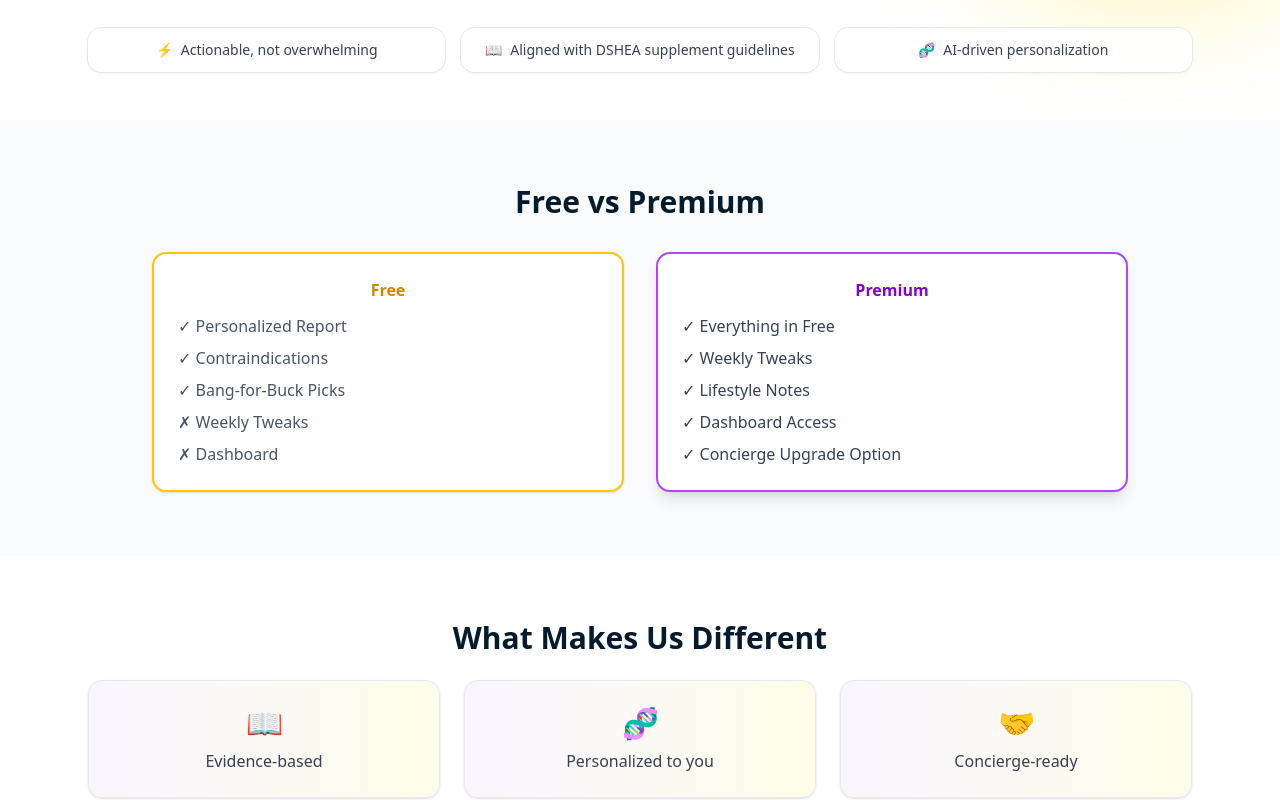
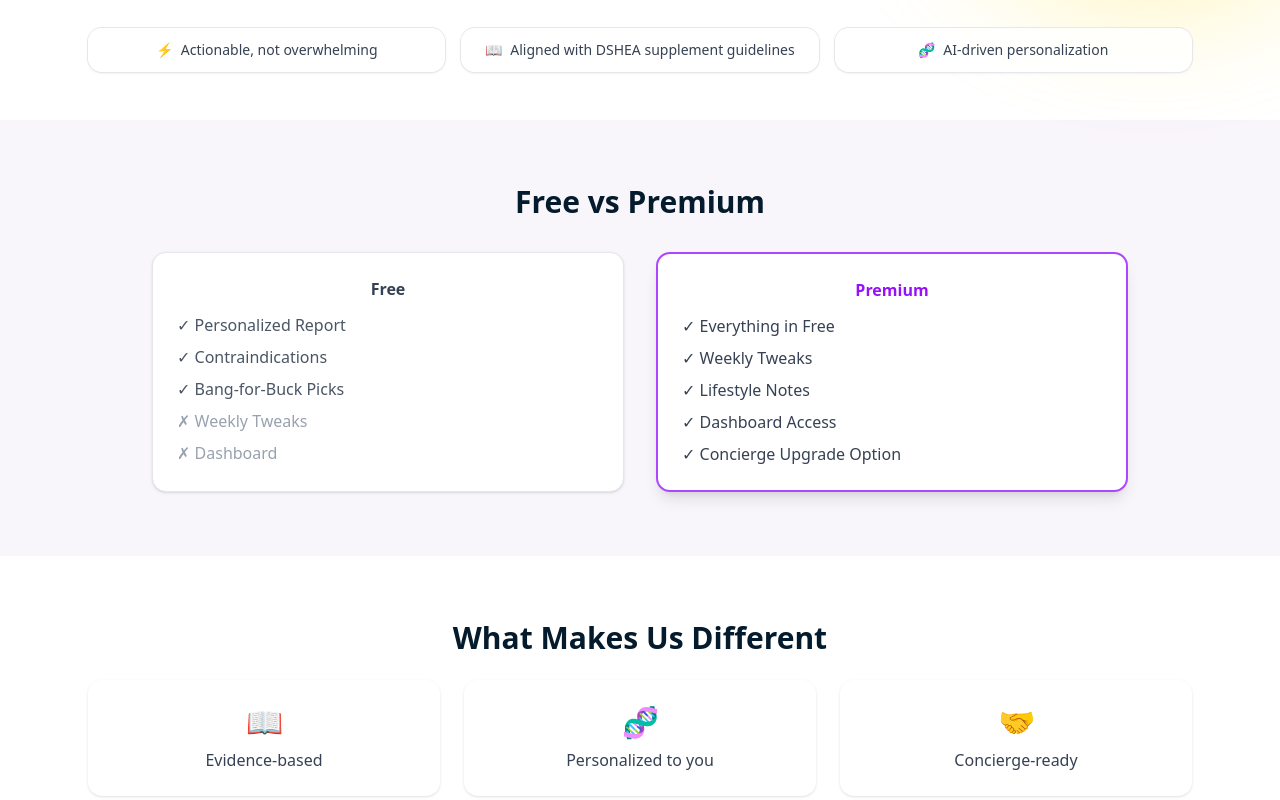
Before and after one commit to LGomes360/lve360-app, a Next.js app: page / in a window 1280 px wide. Shown: the part 600-1400 px from the top of the page. Built offline with nearby package versions, Linux system fonts and the light colour scheme.

Commit message:
Update page.tsx

```diff
--- a/app/page.tsx
+++ b/app/page.tsx
@@ -92,22 +92,22 @@ export default function Home() {
       </section>
 
       {/* ---------------- Free vs Premium ---------------- */}
-      <section className="bg-gray-50 py-16">
+<section className="bg-[#F8F5FB] py-16">
   <div className="max-w-5xl mx-auto px-6 text-center">
     <h2 className="text-3xl font-bold text-[#041B2D] mb-8">Free vs Premium</h2>
     <div className="grid sm:grid-cols-2 gap-8">
-            <div className="rounded-xl border-2 border-yellow-400 bg-white p-6 shadow-sm">
-              <h3 className="font-semibold mb-3 text-yellow-600">Free</h3>
+      <div className="rounded-xl border border-gray-200 bg-white p-6 shadow-sm">
+        <h3 className="font-semibold mb-3 text-gray-700">Free</h3>
         <ul className="text-left text-gray-600 space-y-2">
           <li>✓ Personalized Report</li>
           <li>✓ Contraindications</li>
           <li>✓ Bang-for-Buck Picks</li>
-                <li>✗ Weekly Tweaks</li>
-                <li>✗ Dashboard</li>
+          <li className="text-gray-400">✗ Weekly Tweaks</li>
+          <li className="text-gray-400">✗ Dashboard</li>
         </ul>
       </div>
       <div className="rounded-xl border-2 border-purple-500 bg-white p-6 shadow-lg">
-              <h3 className="font-semibold mb-3 text-purple-700">Premium</h3>
+        <h3 className="font-semibold mb-3 text-purple-600">Premium</h3>
         <ul className="text-left text-gray-700 space-y-2">
           <li>✓ Everything in Free</li>
           <li>✓ Weekly Tweaks</li>
@@ -120,25 +120,26 @@ export default function Home() {
   </div>
 </section>
 
+
       {/* ---------------- Differentiators ---------------- */}
 <section className="max-w-6xl mx-auto px-6 py-16 text-center">
   <h2 className="text-3xl font-bold text-[#041B2D] mb-6">What Makes Us Different</h2>
   <div className="grid sm:grid-cols-3 gap-6">
-          {[
-            { icon: "📖", text: "Evidence-based" },
-            { icon: "🧬", text: "Personalized to you" },
-            { icon: "🤝", text: "Concierge-ready" },
-          ].map((d, idx) => (
-            <div
-              key={idx}
-              className="rounded-xl bg-gradient-to-r from-purple-50 to-yellow-50 p-6 shadow border border-gray-200"
-            >
-              <div className="text-3xl mb-2">{d.icon}</div>
-              <p className="font-medium text-gray-700">{d.text}</p>
+    <div className="rounded-xl bg-white p-6 shadow hover:shadow-md transition">
+      <div className="text-3xl mb-2 text-purple-600">📖</div>
+      <p className="text-gray-700">Evidence-based</p>
     </div>
-          ))}
+    <div className="rounded-xl bg-white p-6 shadow hover:shadow-md transition">
+      <div className="text-3xl mb-2 text-[#06C1A0]">🧬</div>
+      <p className="text-gray-700">Personalized to you</p>
+    </div>
+    <div className="rounded-xl bg-white p-6 shadow hover:shadow-md transition">
+      <div className="text-3xl mb-2 text-yellow-500">🤝</div>
+      <p className="text-gray-700">Concierge-ready</p>
+    </div>
   </div>
 </section>
+
 
       {/* ---------------- Bottom CTA ---------------- */}
       <section className="bg-yellow-400 text-gray-900 py-16 text-center">
```
Lines whose indentation alone changed are shown as unchanged.
